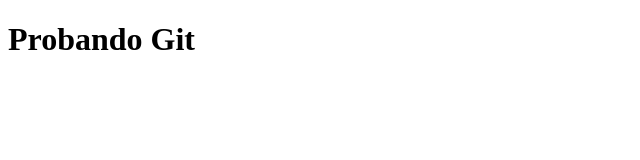
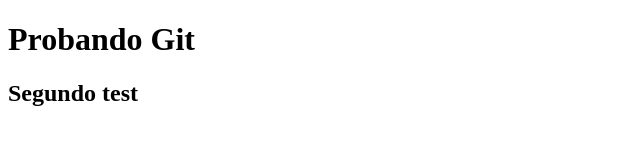
Before and after one commit to JoArce/Test-Udemy, a plain HTML site: page index.html in a window 1280 px wide. Shown: the whole page, without its empty margins (0-640 px from the left). Drawn offline with Linux system fonts and the light colour scheme.

Commit message:
test branch

```diff
--- a/index.html
+++ b/index.html
@@ -3,6 +3,7 @@
 <body>
 
     <h1>Probando Git</h1>
+    <h2>Segundo test</h2>
 </body>
 
 </html>
```
